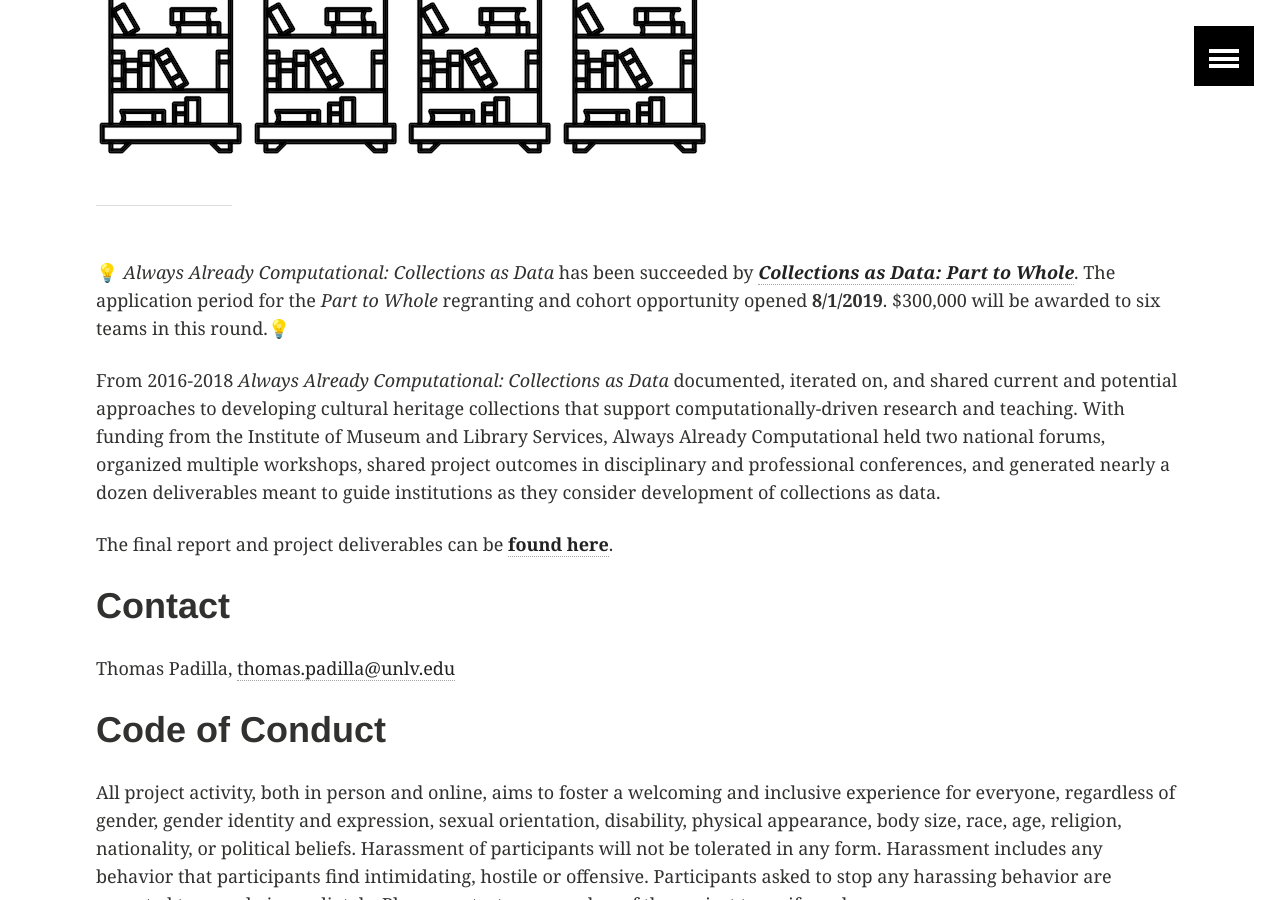
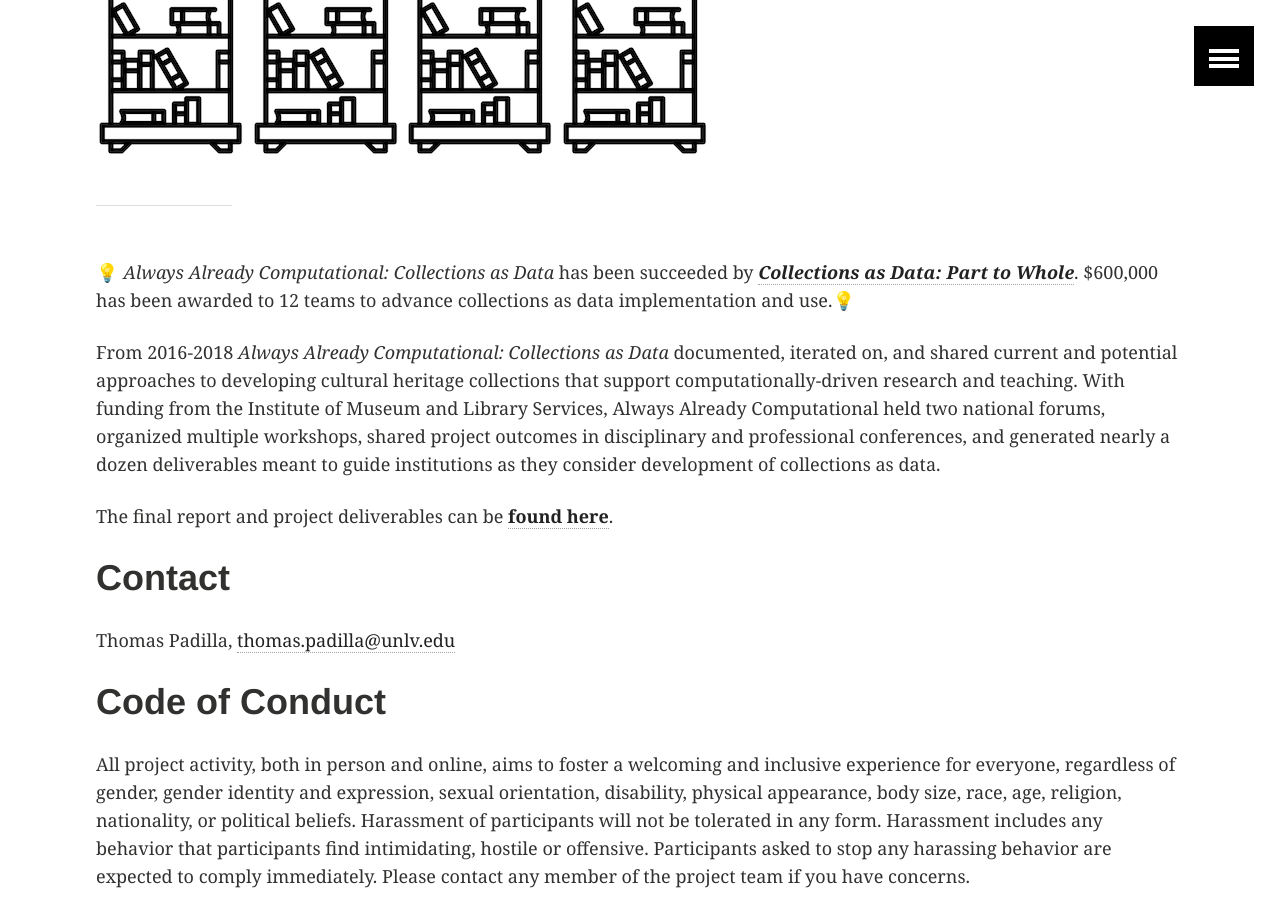
Before and after one commit to collectionsasdata/collectionsasdata.github.io, a Jekyll site: the page built from index.md, in a window 1280 px wide and 900 px high, scrolled down 317 px. Built offline with Jekyll 4.4.1, drawn with Linux system fonts in a browser that asks for light colours.

Commit message:
Update index.md

```diff
--- a/index.md
+++ b/index.md
@@ -7,7 +7,7 @@
 
 ---
 
-💡 *Always Already Computational: Collections as Data* has been succeeded by *[**Collections as Data: Part to Whole**](https://collectionsasdata.github.io/part2whole/)*. The application period for the *Part to Whole* regranting and cohort opportunity opened **8/1/2019**. $300,000 will be awarded to six teams in this round.💡
+💡 *Always Already Computational: Collections as Data* has been succeeded by *[**Collections as Data: Part to Whole**](https://collectionsasdata.github.io/part2whole/)*. $600,000 has been awarded to 12 teams to advance collections as data implementation and use.💡
 
 From 2016-2018 *Always Already Computational: Collections as Data* documented, iterated on, and shared current and potential approaches to developing cultural heritage collections that support computationally-driven research and teaching. With funding from the Institute of Museum and Library Services, Always Already Computational held two national forums, organized multiple workshops, shared project outcomes in disciplinary and professional conferences, and generated nearly a dozen deliverables meant to guide institutions as they consider development of collections as data.
 
```
